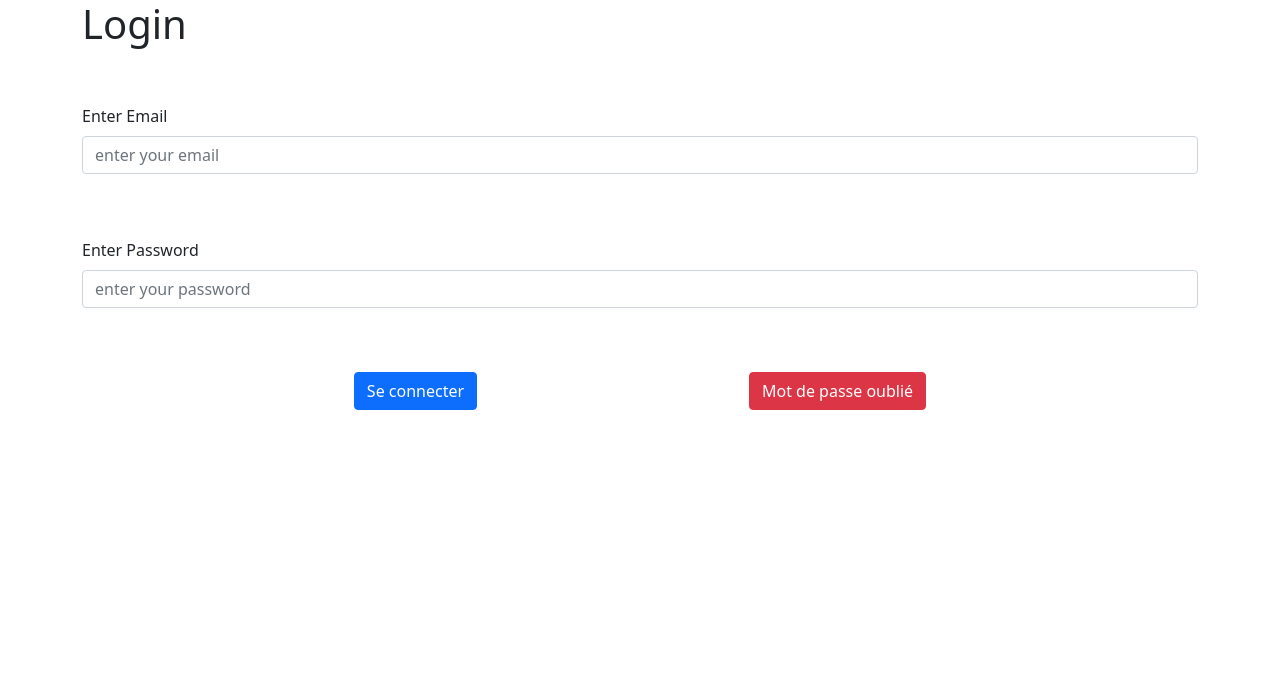
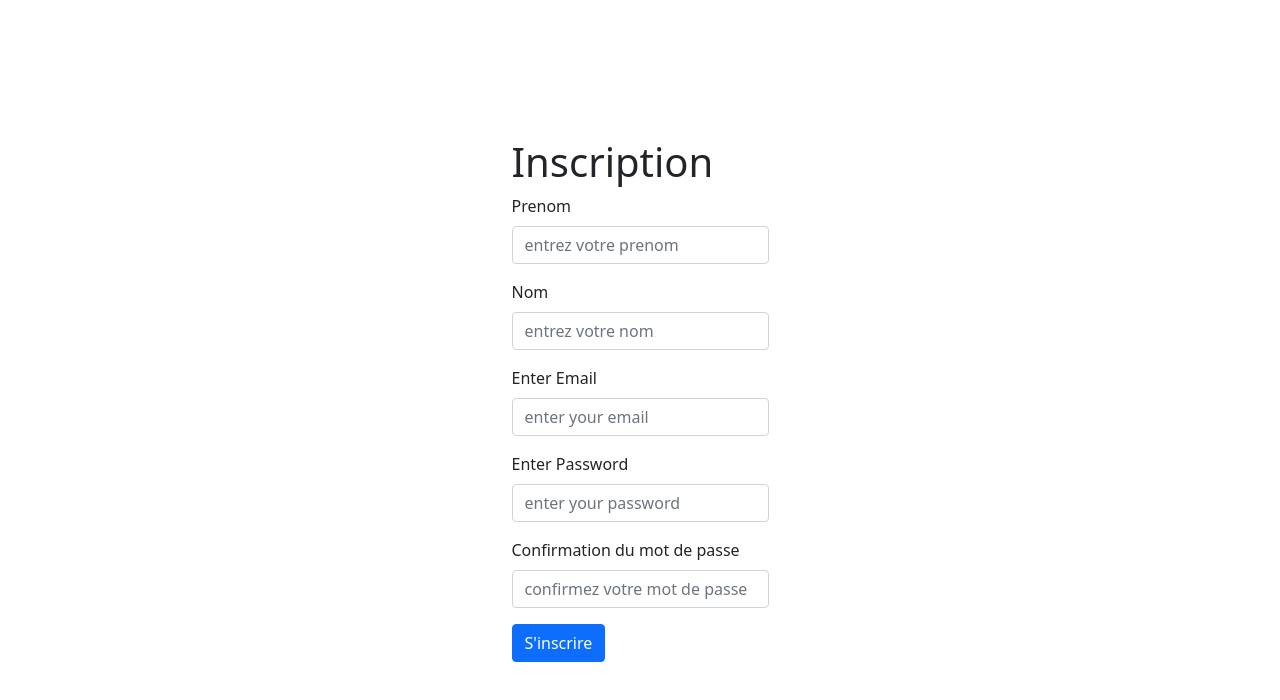
Before and after one commit to otmaneeee/otmaneReact, a React (Create React App) app: page /inscription in a window 1280 px wide. Shown: the top 700 px of the page. Built offline with nearby package versions, Linux system fonts and the light colour scheme.

Commit message:
login and inscription finished

```diff
--- a/src/App.js
+++ b/src/App.js
@@ -15,12 +15,19 @@ import BigThree from "./containers/Avengers/bigThree";
 import CustomDropdown from "./components/CustomDropdown";
 import DropDowns from "./containers/Dropdowns/Dropdowns";
 import Categorie from "./containers/Categorie/Categorie";
-import Login from "./containers/Login/Login"
+import Login from "./containers/Login/Login";
 const App = () => {
   return (
-    <div>
-         <Login/>
-        {/* <Categorie/> */}
+    <div
+      style={{
+        height: "100vh",
+        display: "flex",
+        justifyContent: "center",
+        alignItems: "center",
+      }}
+    >
+      <Inscription />
+      {/* <Categorie/> */}
       {/* <DropDowns/> */}
       {/* <BigThree/> */}
       {/* <ToDo/> */}
--- a/src/containers/Inscription/inscription.jsx
+++ b/src/containers/Inscription/inscription.jsx
@@ -5,11 +5,12 @@ import {
   bootstrapButtonVariant,
   textInputProps,
 } from "../../constants";
+import "./inscription.css";
 
 
 const Inscription = () => {
   return (
-    <div className="container">
+    <div className="insc">
       <h1>Inscription</h1>
       <CustomInput
         label={textInputProps.label.firstName}
--- a/src/containers/Login/Login.jsx
+++ b/src/containers/Login/Login.jsx
@@ -5,7 +5,7 @@ import "./Login.css";
 
 const Login = () => {
     return(
-        <div className='container'>
+        <div>
             <h1>Login</h1>
             <br></br>
             <br></br>
```
